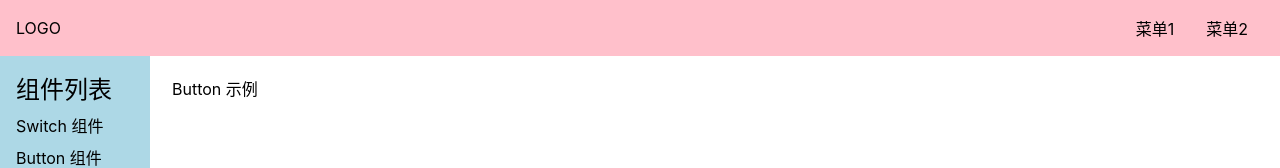
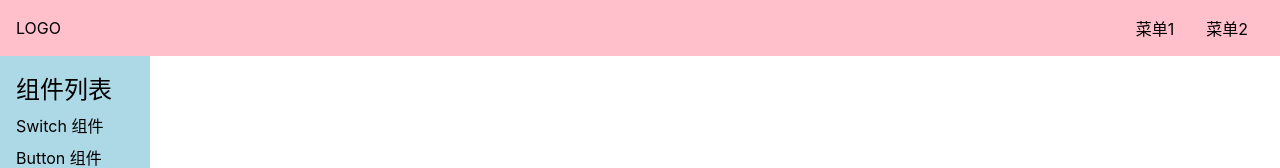
Before and after one commit to Jsmond2016/os-ui, a Vue app: page /#/doc/button in a window 1280 px wide. Shown: the top 168 px of the page. Built offline with nearby package versions, Linux system fonts and the light colour scheme.

Commit message:
完成 button 组件初始化

```diff
--- a/src/components/ButtonDemo.vue
+++ b/src/components/ButtonDemo.vue
@@ -1,5 +1,15 @@
 <template>
   <div>
-  Button 示例
+   <Button></Button>
   </div>
 </template>
+
+<script>
+import Button from '../lib/Button.vue'
+
+export default {
+  components: {
+    Button,
+  }
+}
+</script>
--- /dev/null
+++ b/src/lib/Button.vue
@@ -0,0 +1,5 @@
+<template>
+  <div>
+    <slot />
+  </div>
+</template>
```
